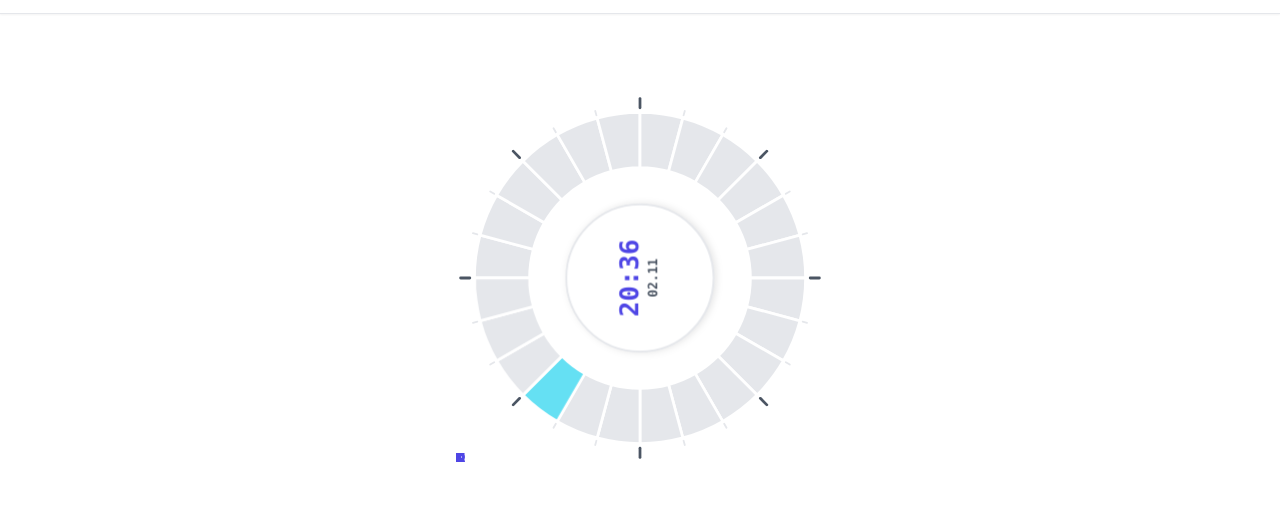
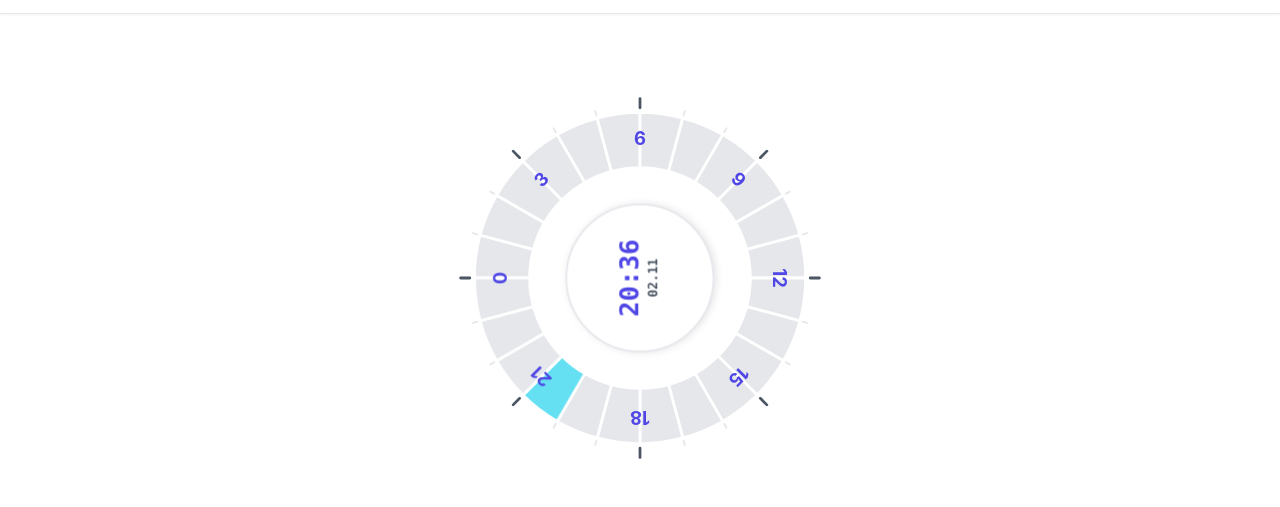
Before and after one commit to trytofly94/24Hours, a website built with Vite: page index.html in a window 1280 px wide. Shown: the part 59-566 px from the top of the page. Built offline with nearby package versions, Linux system fonts and the light colour scheme.

Commit message:
feat: Add vertical time labels to circle visualization
- Calculate rotation angle per hour label (15° per hour)
- Apply radial rotation to each label group for outward orientation
- Remove global counter-rotation from CSS
- Labels now point outward from circle center
- Hour 0 at top, hour 6 at right, hour 12 at bottom, hour 18 at left
- Better visual alignment with circular time concept

```diff
--- a/src/components/CircleView.js
+++ b/src/components/CircleView.js
@@ -94,9 +94,14 @@ function createHourLabel(hour) {
     CONFIG.centerY
   )
 
+  // Calculate rotation angle for vertical (radial) orientation
+  // Hour 0 is at top (0°), hour 6 is at right (90°), etc.
+  const rotationAngle = (hour * 15) // 15° per hour
+
   const group = createSVGElement('g', {
     class: 'circle__label-group',
-    transform: `translate(${position.x}, ${position.y})`
+    // First translate to position, then rotate for radial alignment
+    transform: `translate(${position.x}, ${position.y}) rotate(${rotationAngle})`
   })
 
   const text = createSVGElement('text', {
--- a/src/styles/circle.css
+++ b/src/styles/circle.css
@@ -64,8 +64,8 @@
 
 /* Hour Labels */
 .circle__label-group {
-  transform: rotate(90deg); /* Counter-rotate to keep text upright */
   pointer-events: none;
+  /* Rotation is now handled per-label in JavaScript for radial alignment */
 }
 
 .circle__label {
```
